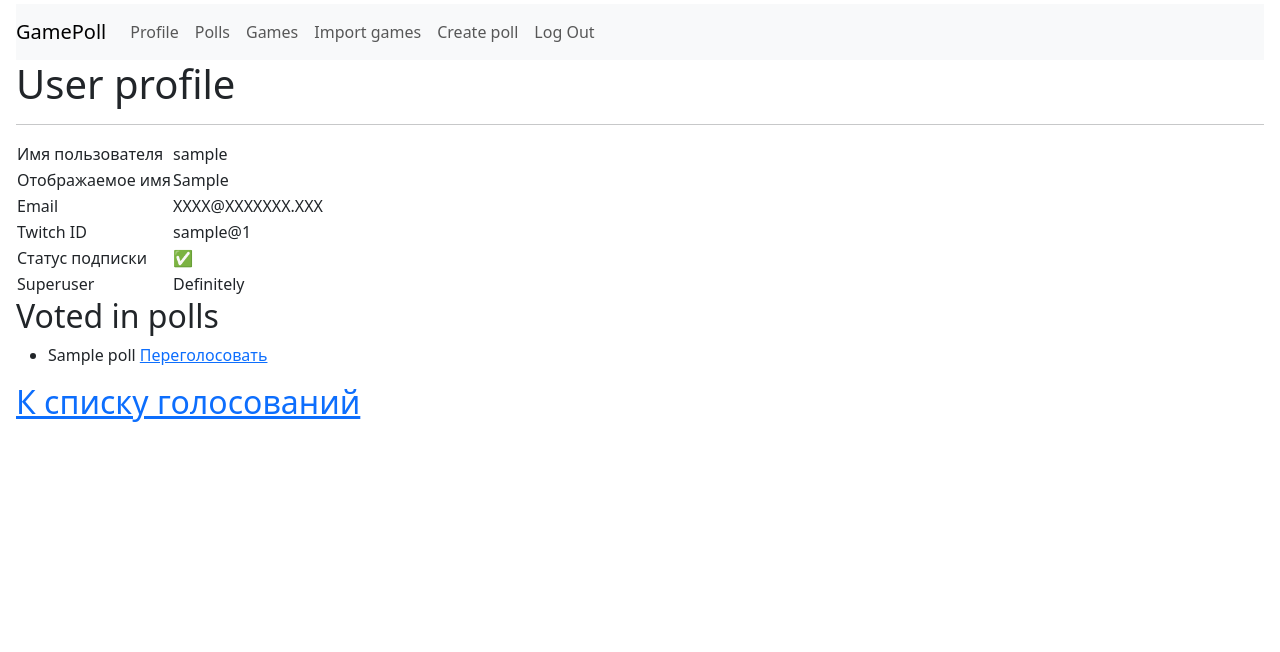
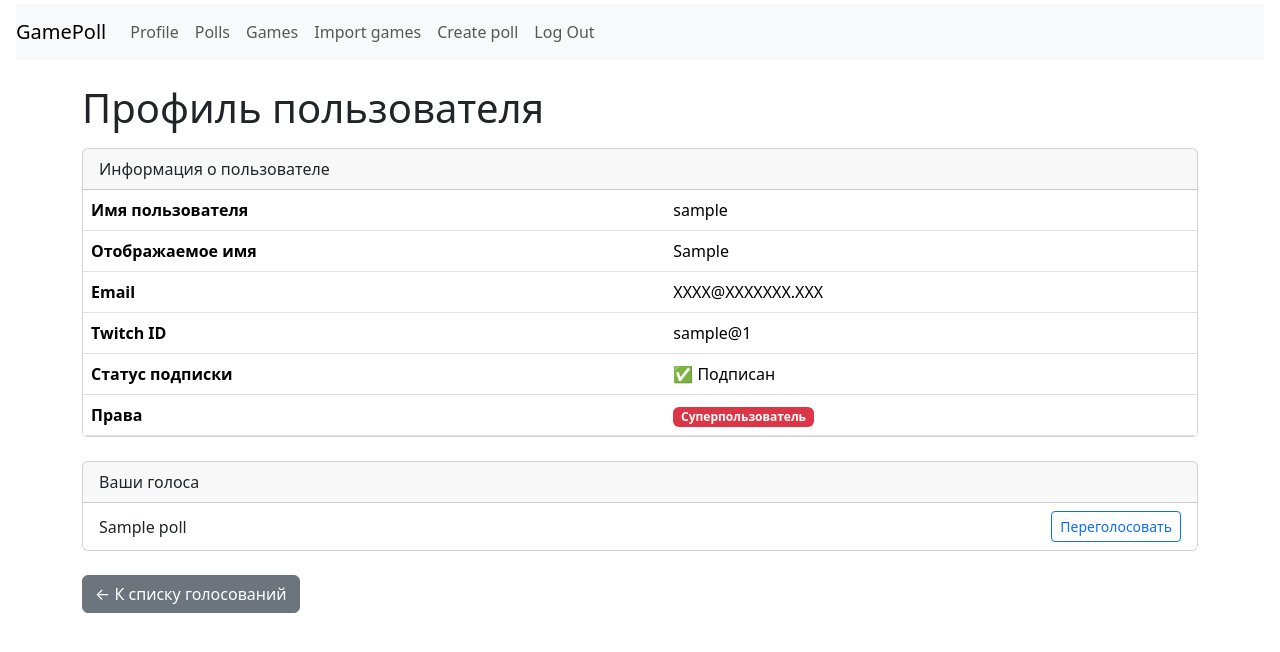
Before and after one commit to iarspider/GamePoll, a Django app: page /accounts/profile/ in a window 1280 px wide. Shown: the top 652 px of the page. Run offline with Django 5.2, Linux system fonts and the light colour scheme; a user stored in the database is signed in; tables that the repository leaves empty hold one stand-in row (values such as "Sample post"); parts of the project's set-up code (start-up, migrations or seed data) failed here and were passed over; some libraries are stand-ins or nearby versions.

Commit message:
Update profile page

```diff
--- a/polls/templates/polls/profile.html
+++ b/polls/templates/polls/profile.html
@@ -1,52 +1,67 @@
 {% extends 'polls/layout.html' %}
 
 {% block content %}
-    <h1>User profile</h1>
-    <hr>
-    <table>
+<div class="container mt-4">
+  <h1 class="mb-3">Профиль пользователя</h1>
+
+  <div class="card mb-4">
+    <div class="card-header">Информация о пользователе</div>
+    <div class="card-body p-0">
+      <table class="table mb-0">
+        <tbody>
           <tr>
-            <td>Имя пользователя</td>
+            <th>Имя пользователя</th>
             <td>{{ user.username }}</td>
           </tr>
           <tr>
-            <td>Отображаемое имя</td>
-            <td> {{ user.first_name }}</td>
+            <th>Отображаемое имя</th>
+            <td>{{ user.first_name }}</td>
           </tr>
           <tr>
-            <td>Email</td>
+            <th>Email</th>
             <td>{{ email }}</td>
           </tr>
           {% if twitch_user %}
           <tr>
-                <td>Twitch ID</td>
+            <th>Twitch ID</th>
             <td>{{ twitch_user }}</td>
           </tr>
           <tr>
-                <td>Статус подписки</td>
-                <td>{% if twitch_user.subscribed %} ✅ {% else %} ❌ {% endif %} </td>
+            <th>Статус подписки</th>
+            <td>{% if twitch_user.subscribed %} ✅ Подписан {% else %} ❌ Нет подписки {% endif %}</td>
           </tr>
           {% else %}
           <tr>
-                <td colspan="2">Not a Twitch user</td>
+            <td colspan="2" class="text-muted">Не привязан Twitch-аккаунт</td>
           </tr>
           {% endif %}
           {% if request.user.is_superuser %}
           <tr>
-                <td>Superuser</td>
-                <td>Definitely</td>
-            </tr> {% endif %}
+            <th>Права</th>
+            <td><span class="badge bg-danger">Суперпользователь</span></td>
+          </tr>
+          {% endif %}
+        </tbody>
       </table>
+    </div>
+  </div>
 
-    <h2>Voted in polls</h2>
-
-    <ul>
+  <div class="card mb-4">
+    <div class="card-header">Ваши голоса</div>
+    <ul class="list-group list-group-flush">
       {% for poll in polls %}
-            <li>{{ poll }} {% if not poll.closed %} <a href="{% url "poll_unvote" poll.id %}">Переголосовать</a>{% endif %} </li>
+      <li class="list-group-item d-flex justify-content-between align-items-center">
+        {{ poll }}
+        {% if not poll.closed %}
+        <a href="{% url "poll_unvote" poll.id %}" class="btn btn-sm btn-outline-primary">Переголосовать</a>
+        {% endif %}
+      </li>
       {% empty %}
-            <li>No votes so far</li>
+      <li class="list-group-item text-muted">Вы пока не голосовали</li>
       {% endfor %}
     </ul>
+  </div>
 
-    <h2><a href="{% url "poll_list" %}">К списку голосований</a></h2>
-
+  <a href="{% url "poll_list" %}" class="btn btn-secondary">← К списку голосований</a>
+</div>
 {% endblock %}
```
Lines whose indentation alone changed are shown as unchanged.
